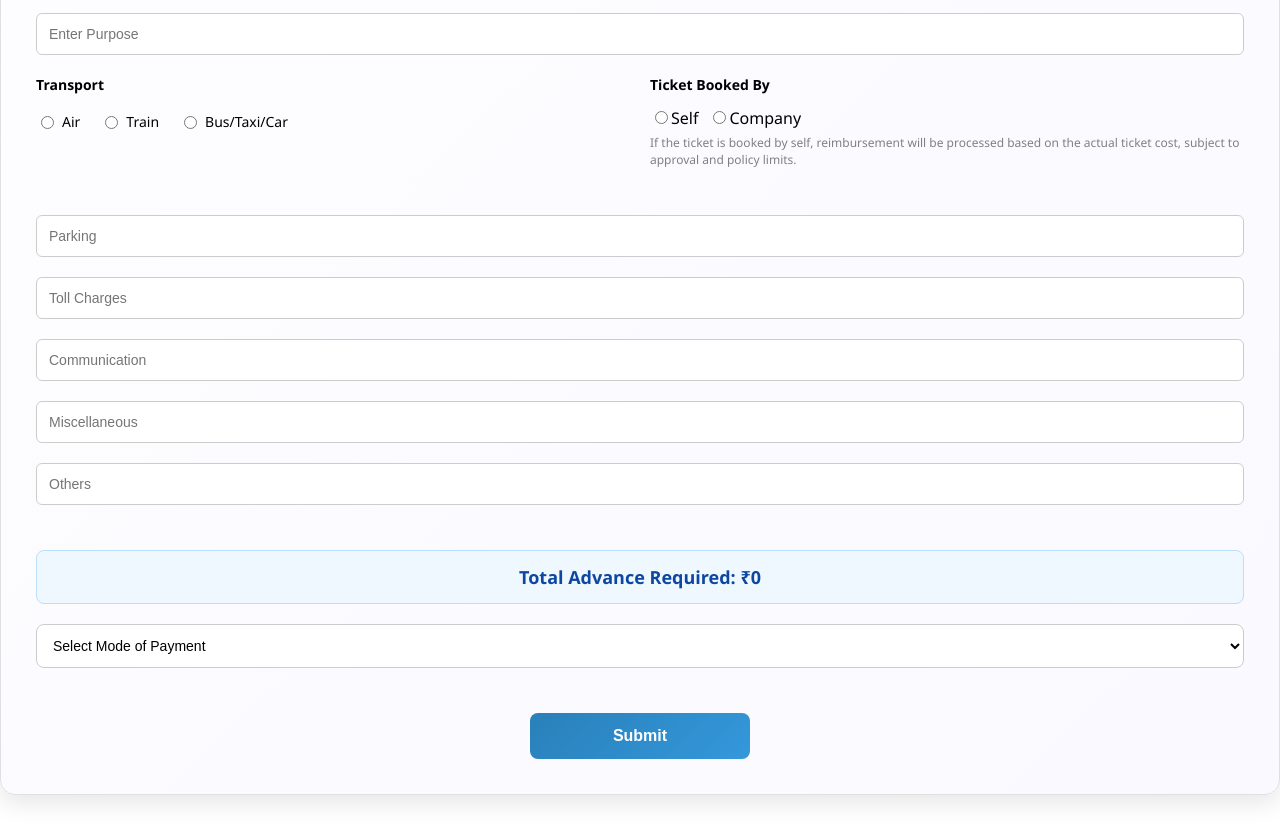
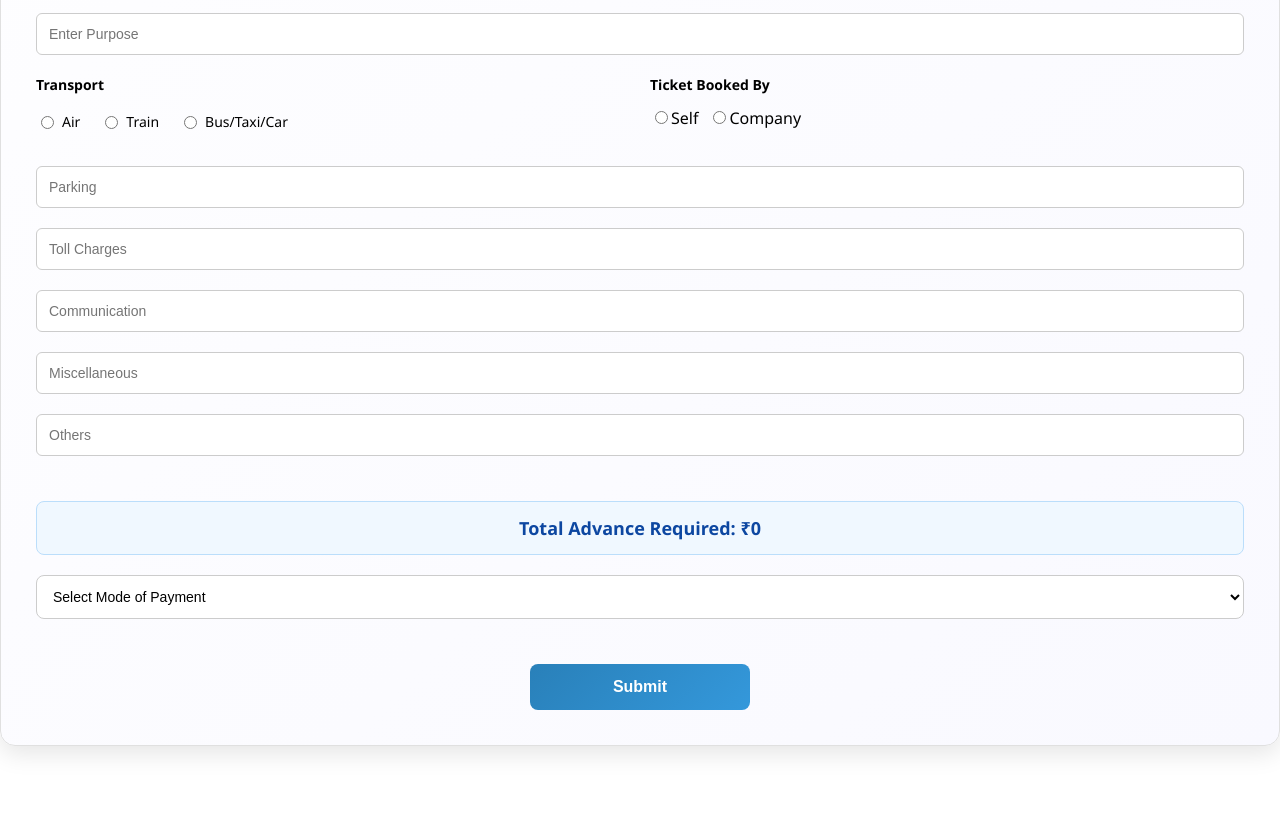
Before and after one commit to Santhoshmk30/Kccottrell, a React (Create React App) app: page /request in a window 1280 px wide. Shown: the part 840-1665 px from the top of the page. After the commit the page ends 1616 px from the top, so only its background shows below. Built offline with nearby package versions, Linux system fonts and the light colour scheme.

Commit message:
Update Requestform.js

```diff
--- a/src/Components/Requestform.js
+++ b/src/Components/Requestform.js
@@ -566,12 +566,6 @@ useEffect(() => {
         style={styles.input1}
       />
     )}
-
-    {/* Note */}
-    <p style={{ fontSize: "12px", color: "gray", marginTop: "5px" }}>
-      If the ticket is booked by self, reimbursement will be processed based on
-      the actual ticket cost, subject to approval and policy limits.
-    </p>
   </div>
 </div>
 
```
